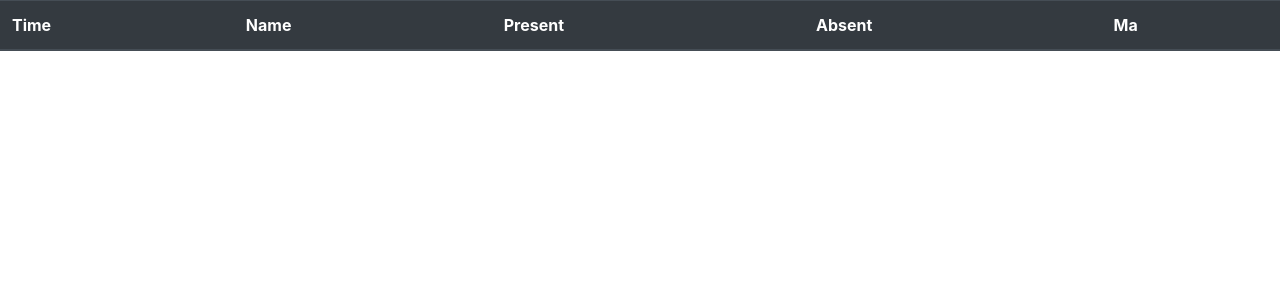
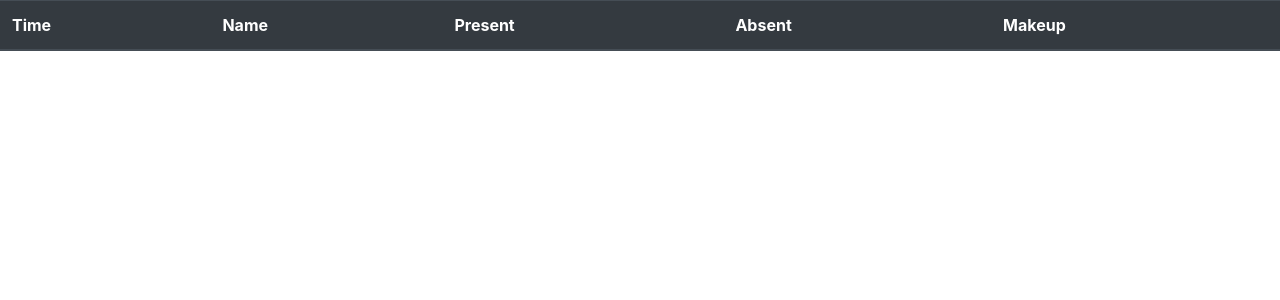
Before and after one commit to philbowden/sam_2.0, a Django app: page /teacher/4/ in a window 1280 px wide. Shown: the part 58-358 px from the top of the page. Run offline with Django 3.2, Linux system fonts and the light colour scheme; a user stored in the database is signed in; data comes from the database, SQL or seed files in the repository; both versions use the stored data as it was after the commit; lists and menus that the app fills with data are empty; some libraries are stand-ins or nearby versions.

Commit message:
little change to teacher.html

```diff
--- a/sam_api/templates/teacher.html
+++ b/sam_api/templates/teacher.html
@@ -38,7 +38,7 @@
             <th scope="col">Name</th>
             <th scope="col">Present<br></th>
             <th scope="col">Absent</th>
-            <th scope="col">Ma</th>
+            <th scope="col">Makeup</th>
         </tr>
         </thead>
         <tbody>
```
Also changed, not shown: sam_api/db.sqlite3.
